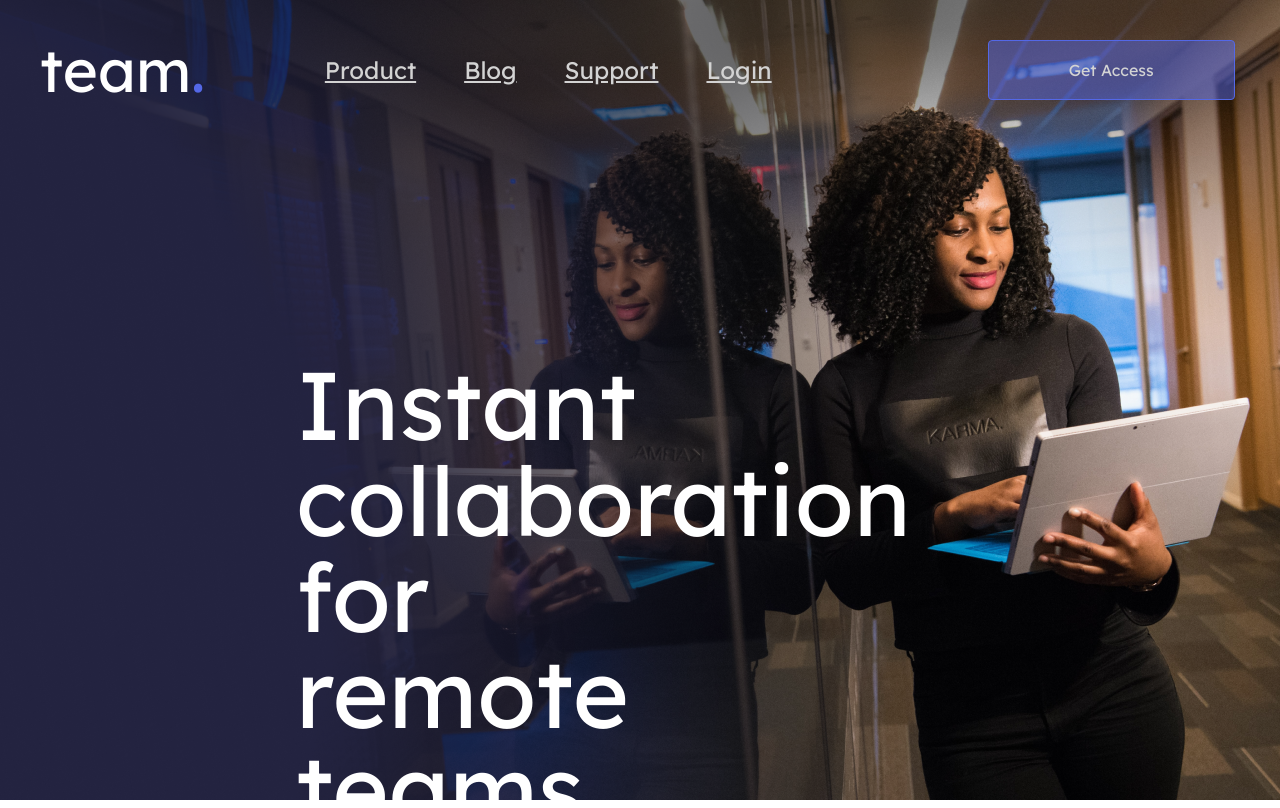
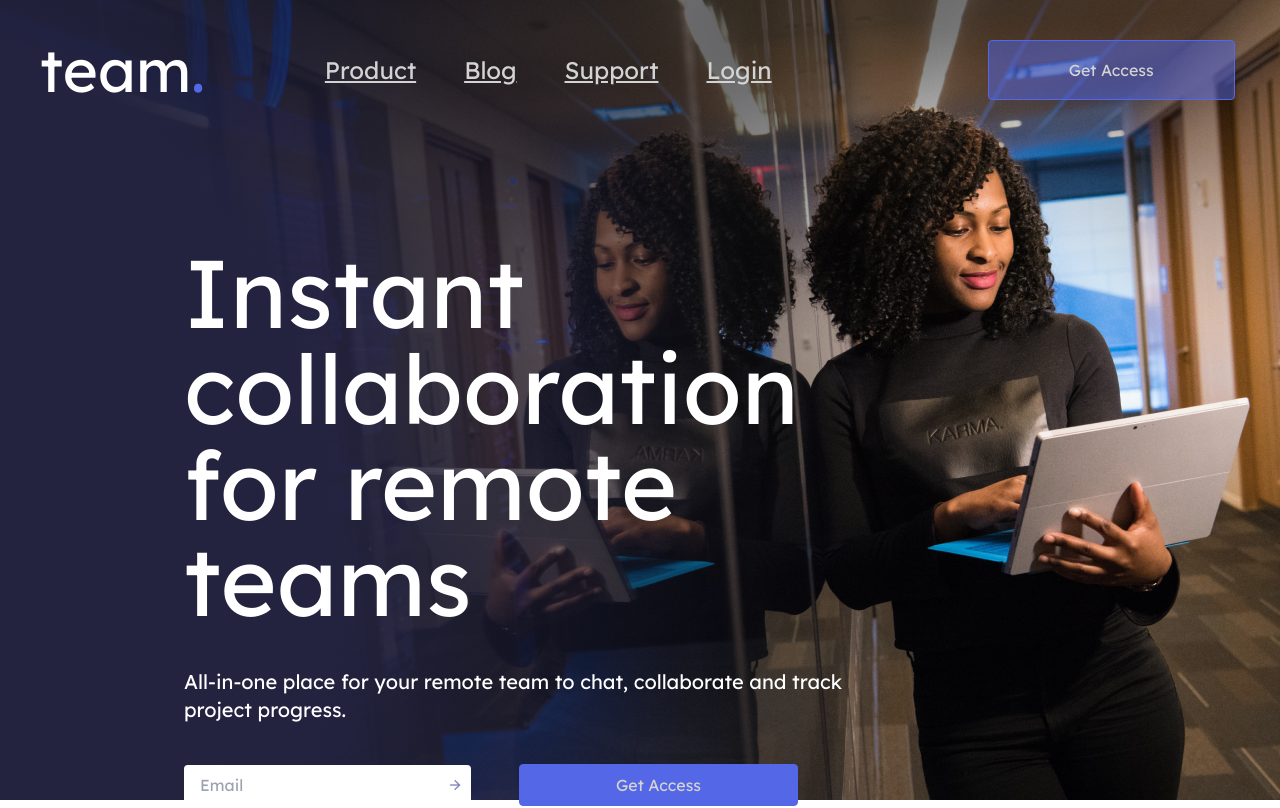
Before and after one commit to BeginnerLevelUP/Team-Front_end-Example, a Next.js app: page / in a window 1280 px wide. Shown: the top 808 px of the page. Built offline with nearby package versions, Linux system fonts and the light colour scheme.

Commit message:
padding issue

```diff
--- a/app/page.tsx
+++ b/app/page.tsx
@@ -42,7 +42,7 @@ export default function Home() {
     </div>
 
     {/* Bottom Half */}
-    <div className="flex flex-col justify-start lg:mr-48 p-4 lg:p-64 lg:space-y-10 space-y-10">
+    <div className="flex flex-col justify-start lg:mr-48 p-4 lg:p-36 lg:space-y-10 space-y-10">
       <div className="text-white space-y-4 lg:space-y-10 lg:mr-10">
         <p className="text-2xl lg:text-8xl">
           Instant collaboration for remote teams
@@ -57,7 +57,7 @@ export default function Home() {
           placeholder="Email"
           className="pl-4 pr-20 py-2 rounded w-full lg:w-auto"
         />
-        <Image src={fwArrow} alt='Forward Arrow' className="relative right-10 w-6 h-6 mt-4 lg:mt-0 lg:bottom-0 bottom-2" />
+        <Image src={fwArrow} alt='Forward Arrow' className="relative right-10 w-4 h-4 mt-4 lg:mt-0 lg:bottom-0 bottom-2" />
         <button className="border border-[#5468E7] bg-[#5468E7] rounded px-12 lg:px-24 py-2 text-[#d3d3d3] mt-4 lg:mt-0 hidden lg:flex">
           Get Access
         </button>
```
